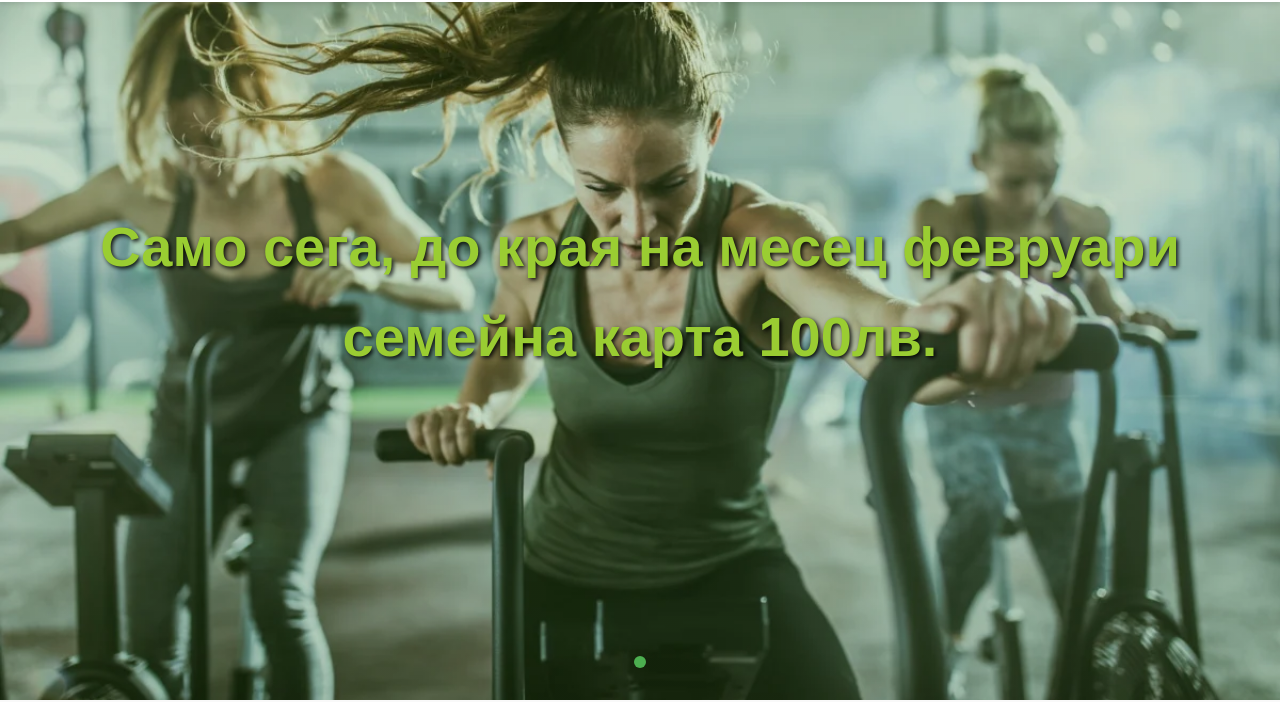
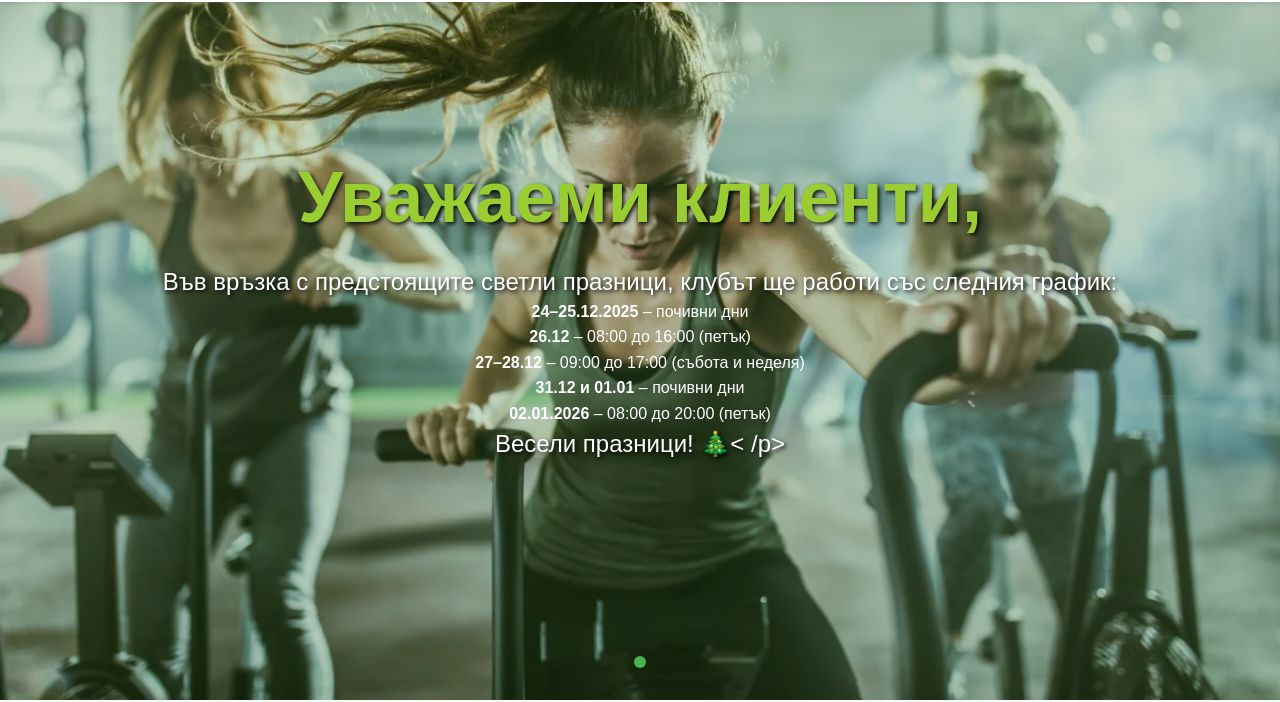
Before and after one commit to GeorgiGeorgievTsankov/fitness-oborishte, a website built with Vite: page index.html in a window 1280 px wide. Shown: the part 100-802 px from the top of the page. Built offline with nearby package versions, Linux system fonts and the light colour scheme.

Commit message:
update carousel content

```diff
--- a/index.html
+++ b/index.html
@@ -38,7 +38,27 @@
     <section id="home" class="carousel-section">
       <div class="carousel">
         <div class="carousel-item active">
-          <h1>Само сега, до края на месец февруари семейна карта 100лв.</h1>
+          <div class="hero-content" style="color: #ffffff">
+            <h1>Уважаеми клиенти,</h1>
+
+            <p>
+              Във връзка с предстоящите светли празници, клубът ще работи със
+              следния график:
+            </p>
+
+            <ul style="list-style: none; padding-left: 0; margin-left: 0">
+              <li><strong>24–25.12.2025</strong> – почивни дни</li>
+              <li><strong>26.12</strong> – 08:00 до 16:00 (петък)</li>
+              <li>
+                <strong>27–28.12</strong> – 09:00 до 17:00 (събота и неделя)
+              </li>
+              <li><strong>31.12 и 01.01</strong> – почивни дни</li>
+              <li><strong>02.01.2026</strong> – 08:00 до 20:00 (петък)</li>
+            </ul>
+
+            <p class="holiday-wish">Весели празници! 🎄<
+              /p>
+          </div>
         </div>
         <!-- <div class="carousel-item">
           <h1>Повече от просто фитнес</h1>
@@ -140,6 +160,18 @@
             <li>Достъп от 09:00 до 16:00</li>
             <li>Неограничен брой посещения</li>
             <li>Достъп до фитнес зала</li>
+            <li>Безплатен достъп до Wi-Fi.</li>
+          </ul>
+        </div>
+        <!-- Седмична -->
+        <div class="price-card">
+          <h3>Седмична</h3>
+          <div class="price">27 лв</div>
+          <div class="price">13.81 €</div>
+          <ul>
+            <li>В рамките на седмица</li>
+            <li>Достъп до фитнес зала</li>
+            <li>Без часови ограничения</li>
             <li>Безплатен достъп до Wi-Fi.</li>
           </ul>
         </div>
```
